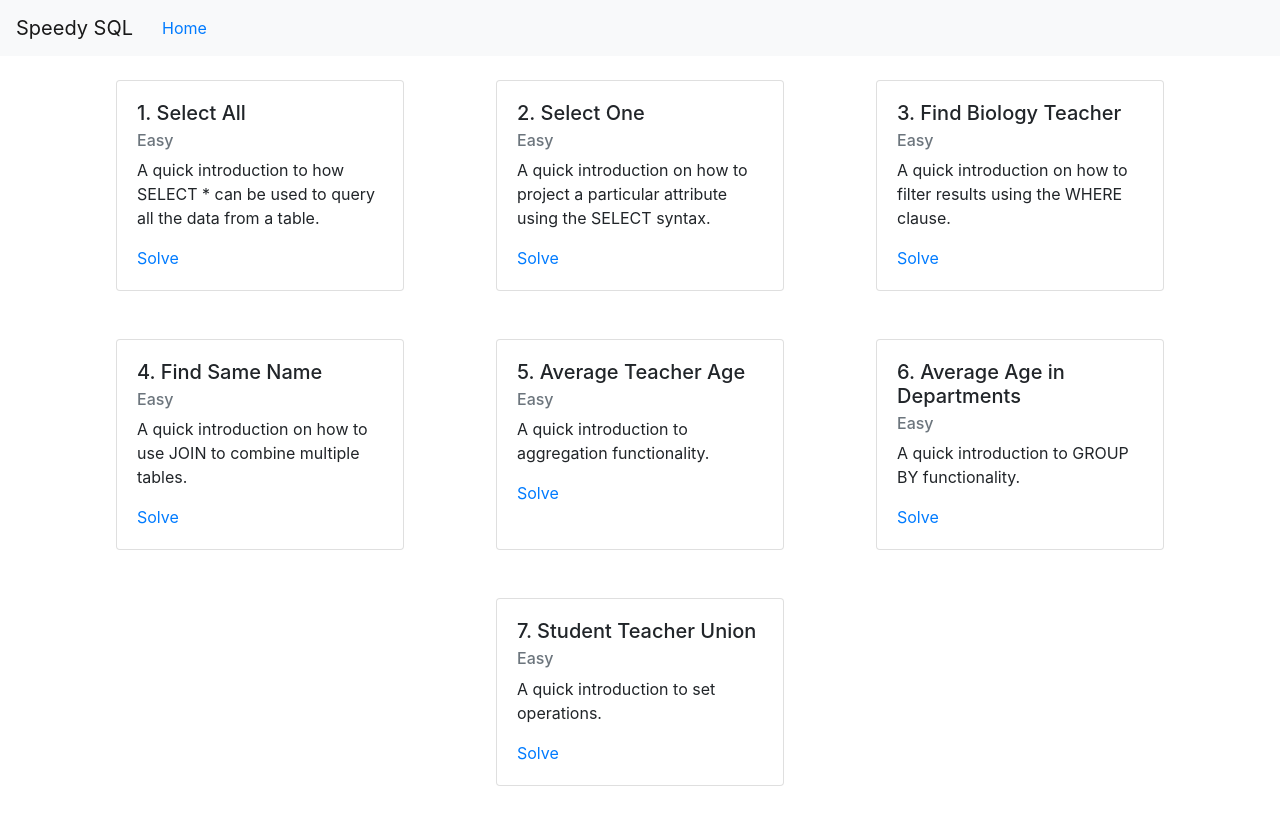
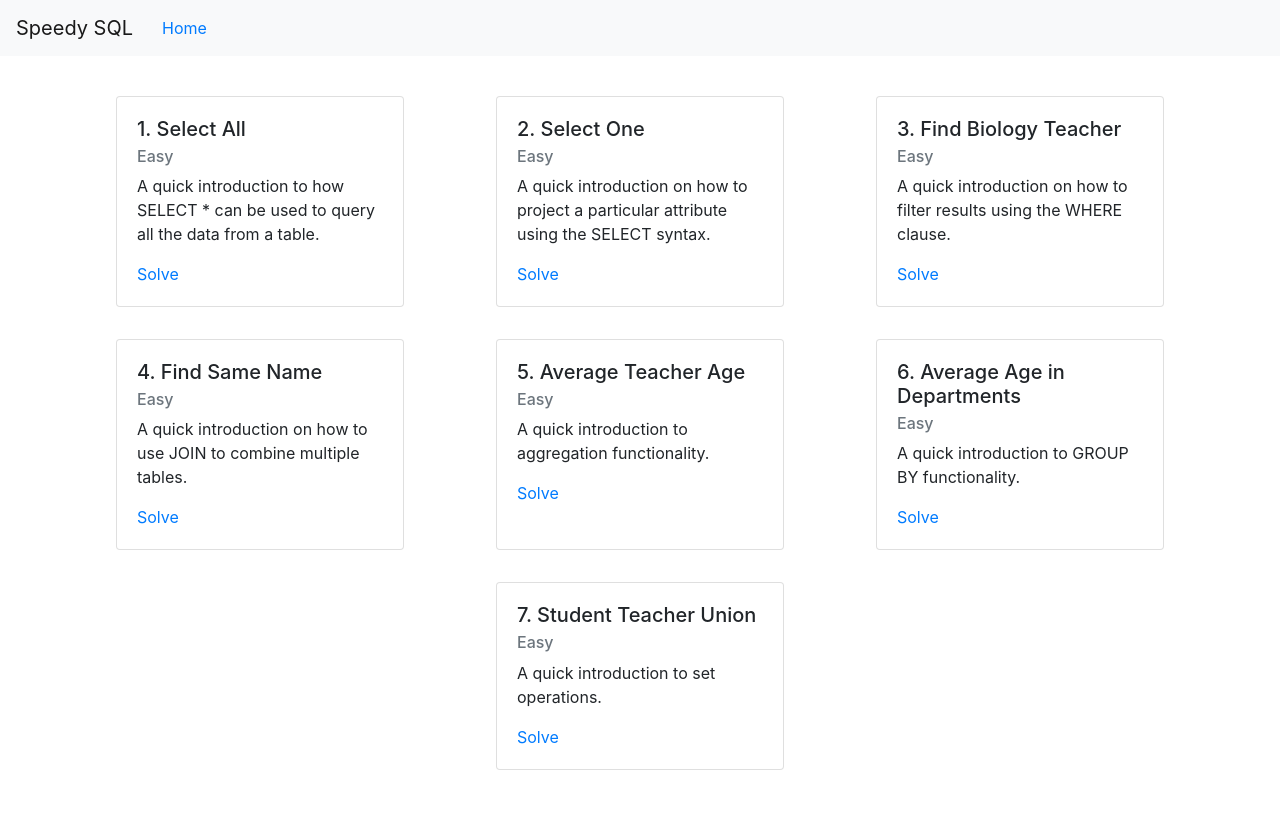
Before and after one commit to NicholasHusin/speedy-sql, a Jekyll site: the page built from index.html, in a window 1280 px wide. Shown: the top 825 px of the page. Built offline with Jekyll 4.4.1, drawn with Linux system fonts in a browser that asks for light colours.

Commit message:
Adjust spacing for home page

```diff
--- a/index.html
+++ b/index.html
@@ -5,13 +5,13 @@
   {% include head.html %}
   {% include nav.html %}
 
-  <div class="container">
+  <div class="container my-4">
     <div class="row d-flex justify-content-center">
 
       {% assign problems = site.problems | sort: "title" %}
       {% for problem in problems %}
       <div class="col d-flex justify-content-center">
-        <div class="card m-4 float-left" style="width: 18rem;">
+        <div class="card my-3 float-left" style="width: 18rem;">
           <div class="card-body">
             <h5 class="card-title problem-title">{{ problem.title }}</h5>
             <h6 class="card-subtitle mb-2 text-muted">{{ problem.difficulty }}</h6>
```
